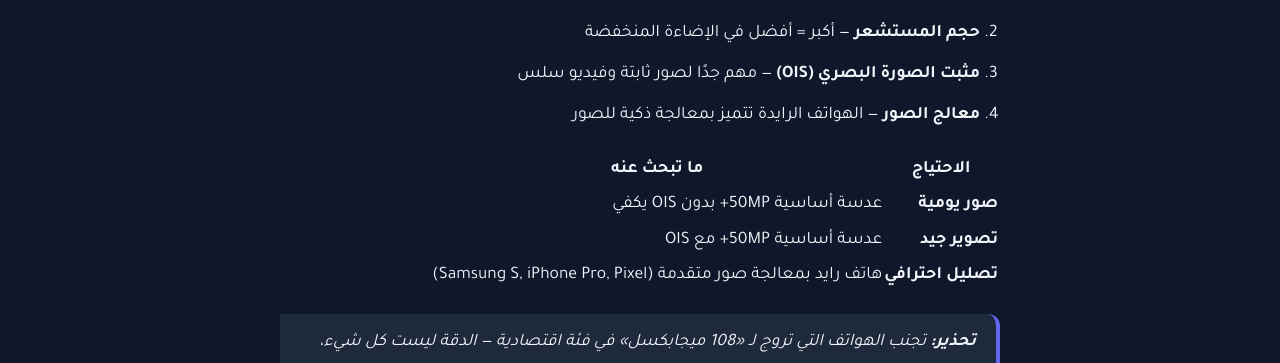
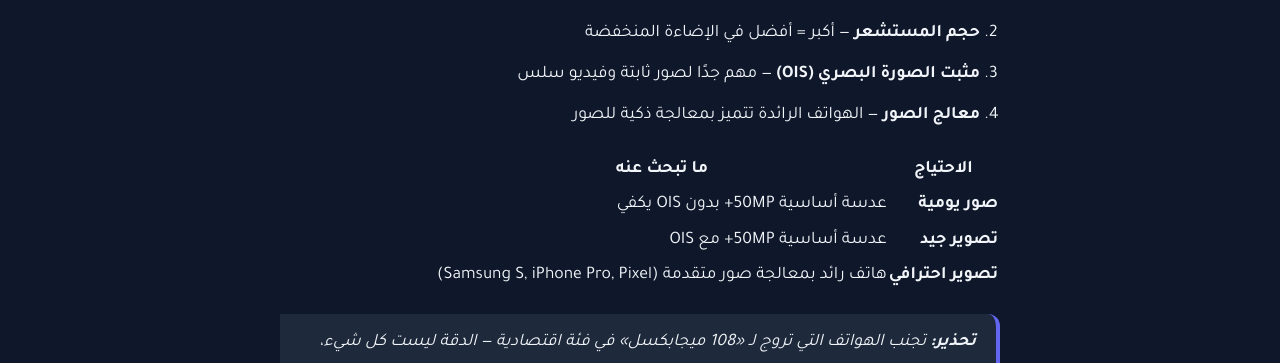
Before and after one commit to abw002050-lgtm/3alam-tech, a Jekyll site: the page built from _posts/2026-12-01-كيف-تختار-هاتفًا-ذكيًا-مناسبًا-في-2026-دليل-شامل.md, in a window 1280 px wide and 900 px high, scrolled down 2581 px. Shown: the part 153-516 px from the top of the window. Built offline with Jekyll 4.4.1, drawn with Linux system fonts in a browser that asks for light colours.

Commit message:
إصلاح أخطاء إملائية وحروف صينية فقط (بدون تغيير أي عنوان أو محتوى)
- «الهواتف الرايدة» -> «الهواتف الرائدة» (مقال اختيار الهاتف)
- «هاتف رايد» -> «هاتف رائد»
- «تصليل احترافي» -> «تصوير احترافي»
- إزالة حروف صينية من تعليق في assets/js/main.js + تصحيح «المحتوىات»

```diff
--- a/_posts/2026-12-01-كيف-تختار-هاتفًا-ذكيًا-مناسبًا-في-2026-دليل-شامل.md
+++ b/_posts/2026-12-01-كيف-تختار-هاتفًا-ذكيًا-مناسبًا-في-2026-دليل-شامل.md
@@ -80,13 +80,13 @@ keywords: "اختيار هاتف ذكي اليمن, أفضل هاتف 2026, مو
 1. **دقة العدسة الأساسية** — 50 ميجابكسل أو أعلى جيدة
 2. **حجم المستشعر** — أكبر = أفضل في الإضاءة المنخفضة
 3. **مثبت الصورة البصري (OIS)** — مهم جدًا لصور ثابتة وفيديو سلس
-4. **معالج الصور** — الهواتف الرايدة تتميز بمعالجة ذكية للصور
+4. **معالج الصور** — الهواتف الرائدة تتميز بمعالجة ذكية للصور
 
 | الاحتياج | ما تبحث عنه |
 |---|---|
 | **صور يومية** | عدسة أساسية 50MP+ بدون OIS يكفي |
 | **تصوير جيد** | عدسة أساسية 50MP+ مع OIS |
-| **تصليل احترافي** | هاتف رايد بمعالجة صور متقدمة (Samsung S, iPhone Pro, Pixel) |
+| **تصوير احترافي** | هاتف رائد بمعالجة صور متقدمة (Samsung S, iPhone Pro, Pixel) |
 
 > **تحذير:** تجنب الهواتف التي تروج لـ «108 ميجابكسل» في فئة اقتصادية — الدقة ليست كل شيء، جودة المستشعر والمعالجة أهم بكثير.
 
--- a/assets/js/main.js
+++ b/assets/js/main.js
@@ -110,7 +110,7 @@ backToTopBtn && backToTopBtn.addEventListener('click', () => {
 });
 
 // ===== أنيميشن الظهور عند التمرير =====
-// threshold: 0 ضروري — المحتوىات الطويلة (مقال كامل) لا يمكن أن تُ露出 15% منها على شاشة الجوال
+// threshold: 0 ضروري — المحتوى الطويل (مقال كامل) لا يمكن أن يظهر 15% منه على شاشة الجوال
 const revealEls = document.querySelectorAll('.reveal');
 
 if ('IntersectionObserver' in window) {
```
